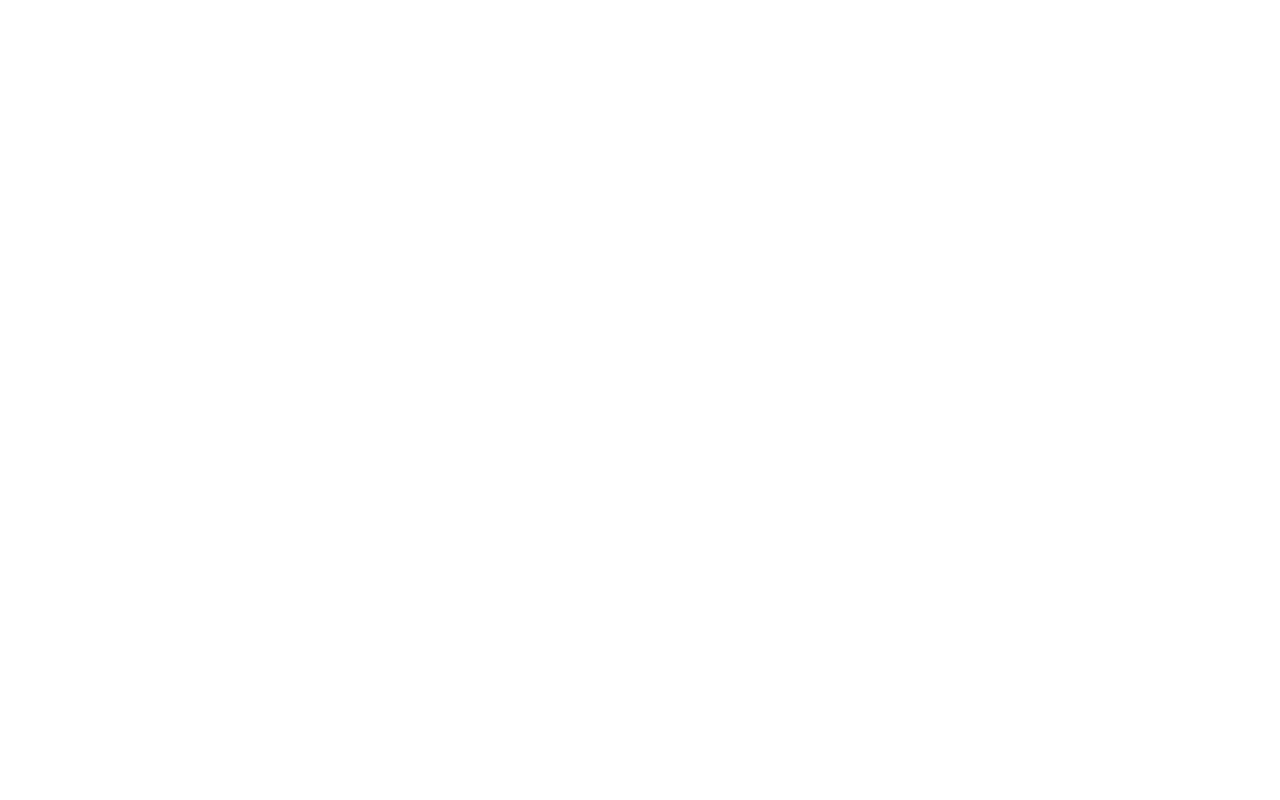
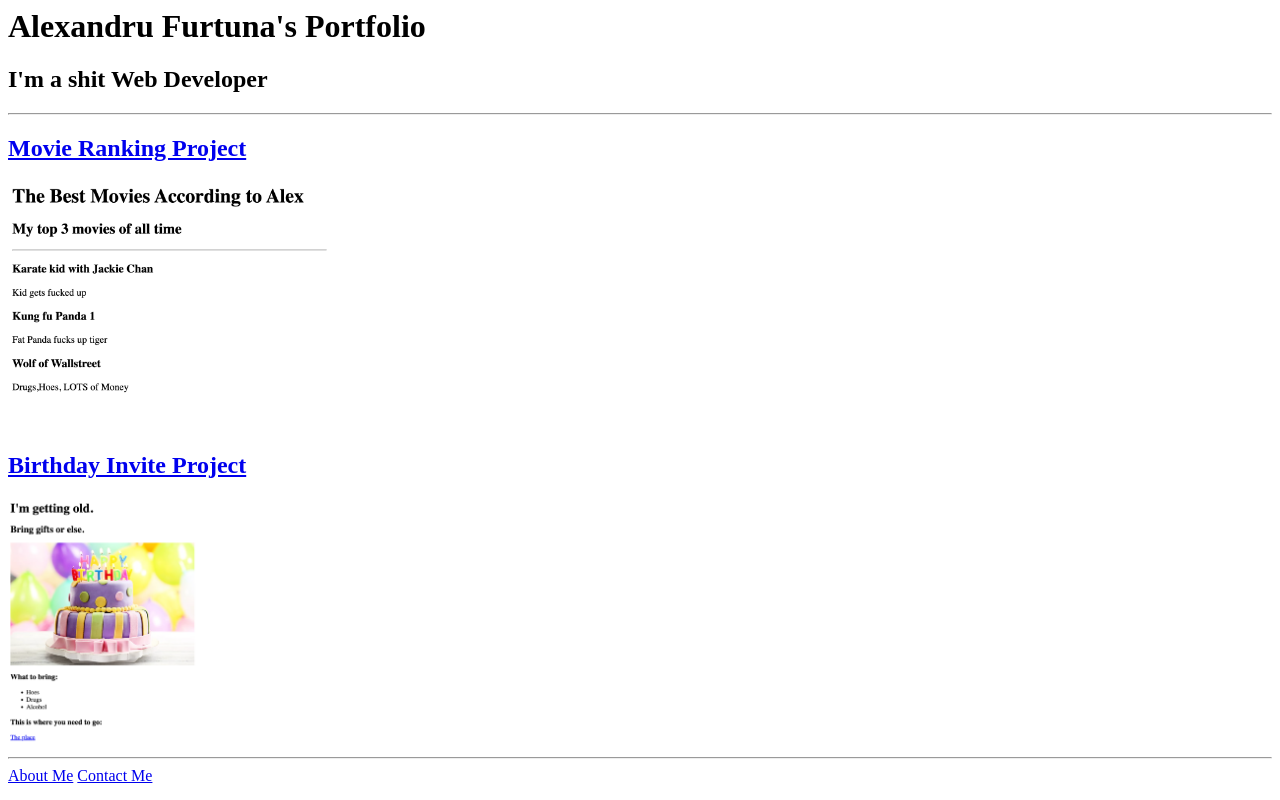
Before and after one commit to justalexf/HTML-Portfolio, a plain HTML site: page index.html in a window 1280 px wide. Drawn offline with Linux system fonts and the light colour scheme.

Commit message:
Add files via upload

```diff
--- a/index.html
+++ b/index.html
@@ -1,24 +1,20 @@
-<!-- TODO 1: Create the HTML Boilerplate -->
  <html lang="en">
  <head>
     <meta charset="UTF-8">
     <meta name="viewport" content="width=device-width, initial-scale=1.0">
-    <title>Document</title>
+    <title>Zi is Gay</title>
  </head>
  <body>
+   <h1>Alexandru Furtuna's Portfolio</h1>
+      <h2>I'm a shit Web Developer</h2>
+   <hr>
+   <a href="./public/movie-ranking.html" ><h2>Movie Ranking Project</h2></a>
+      <img height= 250 src="./assets/images/Movies-image.png" alt="">
 
+   <a href="./public/birthday-invite.html"><h2>Birthday Invite Project</h2></a>
+      <img height="250" src="./assets/images/birthday-image.png" alt="">
+   <hr>
+      <a href="./public/about.html">About Me</a>
+      <a href="./public/contact.html">Contact Me </a>
  </body>
  </html>
-<!-- TODO 2: Add Your previous projects' HTML into the public folder -->
-
-<!-- TODO 3: Take screenshots of your project previews and add the images to the images folder -->
-
-<!-- TODO 4: Add titles/subtitles etc. -->
-
-<!-- TODO 5: Add a link to the project pages -->
-
-<!-- TODO 6: Add images to show the project previews
-HINT for TODO 6: You can use the height attribute set to 200 to make the image smaller:
-https://developer.mozilla.org/en-US/docs/Web/HTML/Element/img#attr-height -->
-
-<!-- TODO 7: Add the Contact Me and About Me page links -->
```
